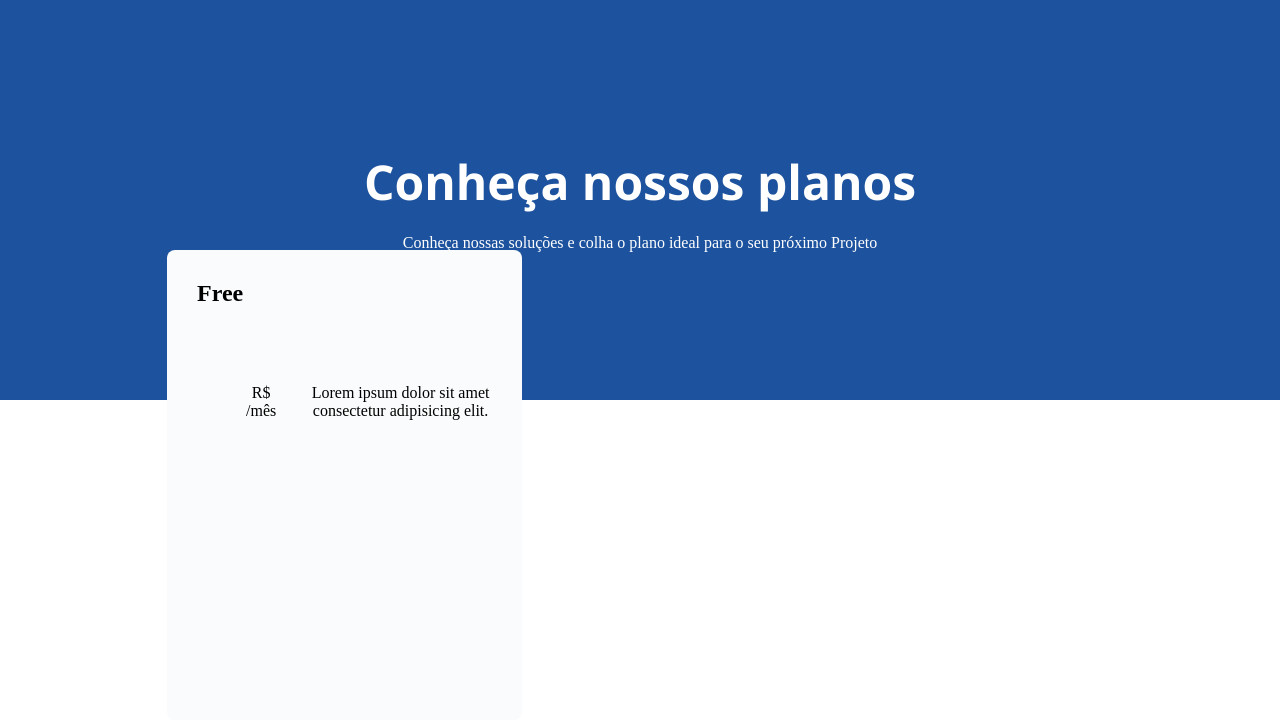
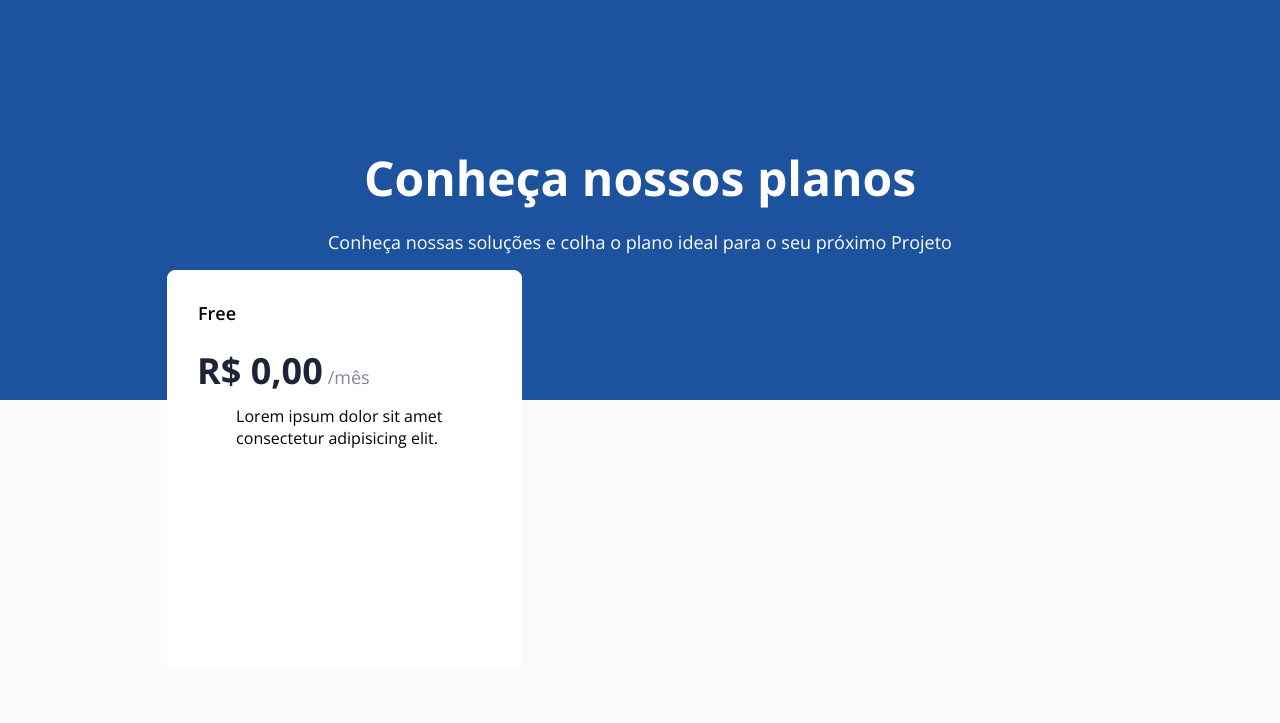
Before and after one commit to rdGxd/PricingTable, a plain HTML site: page index.html in a window 1280 px wide. Drawn offline with nearby package versions, Linux system fonts and the light colour scheme.

Commit message:
Fazendo a primeira parte

```diff
--- a/index.html
+++ b/index.html
@@ -14,19 +14,18 @@
     <title>Pricing Table</title>
   </head>
   <body>
+    <header>
+      <h1>Conheça nossos planos</h1>
+      <p>
+        Conheça nossas soluções e colha o plano ideal para o seu próximo Projeto
+      </p>
+    </header>
     <main>
-      <div>
-        <h1>Conheça nossos planos</h1>
-        <p>
-          Conheça nossas soluções e colha o plano ideal para o seu próximo
-          Projeto
-        </p>
-      </div>
       <section>
         <article class="Primeiro">
           <h2>Free</h2>
-          <span>R$ /mês</span>
-          <span>Lorem ipsum dolor sit amet consectetur adipisicing elit.</span>
+          <p class="price">R$ 0,00<span class="mes">/mês</span></p>
+          <p>Lorem ipsum dolor sit amet consectetur adipisicing elit.</p>
         </article>
       </section>
     </main>
--- a/style.css
+++ b/style.css
@@ -3,6 +3,7 @@
   margin: 0rem;
   padding: 0rem;
   box-sizing: border-box;
+  font-family: "Open Sans", sans-serif;
 }
 
 :root {
@@ -10,25 +11,26 @@
   --blue: #1d539e;
   --gray: #828799;
   --page-background: #f9fbfc;
-  /* font-family: 'Open Sans', sans-serif; */
 }
 
-main {
+body {
+  background-color: var(--page-background);
+}
+
+header {
   display: flex;
+  flex-direction: column;
   width: 100vw;
   height: 50vh;
   background-color: var(--blue);
   align-items: center;
   justify-content: center;
   text-align: center;
+  flex-wrap: wrap;
+  color: #ffffff;
 }
 
-main h1,
-main p {
-  color: #ffffff;
-}
-main h1 {
-  font-family: "Open Sans", sans-serif;
+header h1 {
   margin-bottom: 20px;
 
   width: 553px;
@@ -38,26 +40,59 @@ main h1 {
   font-size: 48px;
   line-height: 65px;
 }
+
+header p {
+  font-style: normal;
+  font-weight: 400;
+  font-size: 18px;
+  line-height: 25px;
+  text-align: center;
+}
+
 .Primeiro {
   display: flex;
-  top: 250px;
+  top: 270px;
   left: 167px;
+  background-color: #ffffff;
   position: absolute;
-  background-color: var(--page-background);
-  border: 0px, 0px, 0px, 0px;
+  border: 1px solid #ffffff;
   border-radius: 8px;
   box-shadow: 0px, 1px, 2px, rgba(142, 150, 185, 0.25);
-  height: 470px;
+  height: 400px;
   width: 355px;
 }
 
-h2{
+h2 {
   display: flex;
+  font-weight: 600;
+  font-size: 18px;
+  line-height: 25px;
   margin-left: 30px;
   margin-top: 30px;
 }
-span {
+article p {
+  margin-top: 134px;
+}
+
+.price {
   display: flex;
-  margin-top: 134px;
-  justify-content: space-around;
+  position: absolute;
+  margin-left: 29px;
+  font-style: normal;
+  font-weight: 700;
+  font-size: 36px;
+  line-height: 49px;
+  color: #1e2338;
+
+  margin-top: 75px;
 }
+
+.mes {
+  font-style: normal;
+  font-weight: 400;
+  font-size: 18px;
+  line-height: 25px;
+  color: #828799;
+  margin-top: 19px;
+  margin-left: 5px;
+}
```
